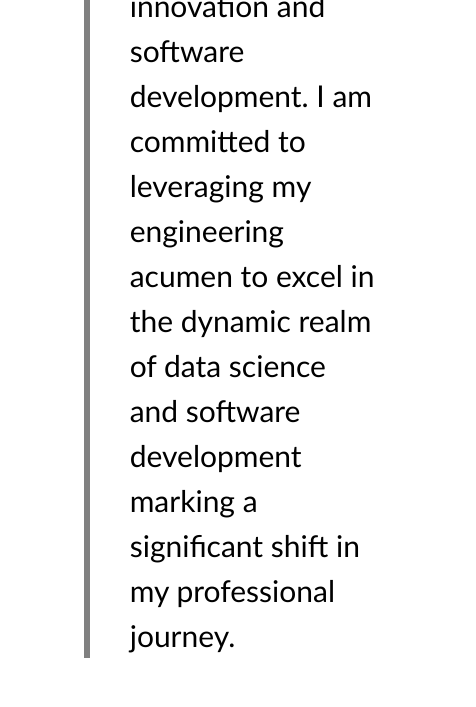
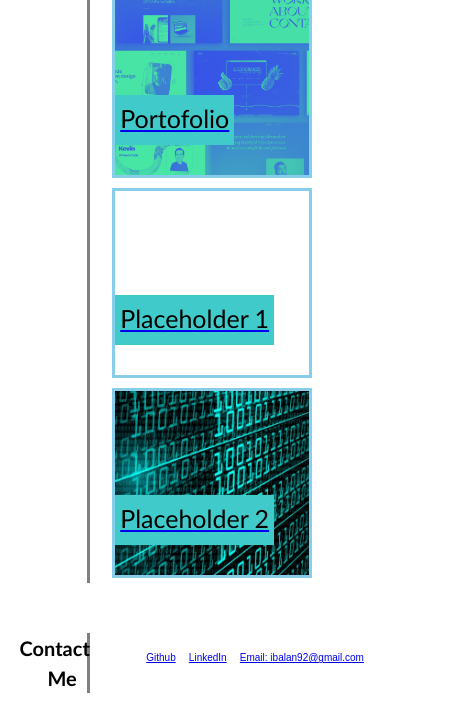
Before and after one commit to ibalan92/my-portofolio, a plain HTML site: page index.html in a window 390 px wide. Shown: the part 1290-1997 px from the top of the page, 476 px wide, since content can reach past the window. Drawn offline with Linux system fonts and the light colour scheme.

Commit message:
improved resizing feature

```diff
--- a/css/style.css
+++ b/css/style.css
@@ -175,8 +175,12 @@ h6 {
   nav {
     display: none;
   }
+  .right h2{
+    font-size: 70%;
+
+  }
   #projectsGrid {
-    grid-template-rows: 200px 200px 200px;
+    grid-template-rows: 200px 200px 200px 200px 200px;
     grid-template-columns: 1fr;
     grid-template-areas:
     "project1"
@@ -186,5 +190,30 @@ h6 {
     "project5"
      ;
   }
+  .page-section h2{
+    align-items: flex-start;
+    font-size: 20px;
+    width: 20%;
+    text-align: right;
+    border-right: 3px solid gray;
+    padding-right: 10px;
+
+  }
+
+  .page-section p {
+    margin: 0;
+    padding-left: 20px;
+    font-size: 15px;
+  }
+
+  .footer{
+    display: flex;
+    justify-content: space-around;
+    align-items: center;
+    height: 50px;
+    width: 100%;
+    padding-left: 50px;
+    font-size: 10px;
+  }
 
 }
--- a/index.html
+++ b/index.html
@@ -5,7 +5,7 @@
   <meta charset="UTF-8">
   <meta name="viewport" content="width=device-width, initial-scale=1.0">
   <meta http-equiv="X-UA-Compatible" content="ie=edge">
-  <title>Lernantino // Web Developer</title>
+  <title>Stefan Balan portofolio</title>
   <link rel="stylesheet" href="./css/style.css" />
 </head>
 
```
